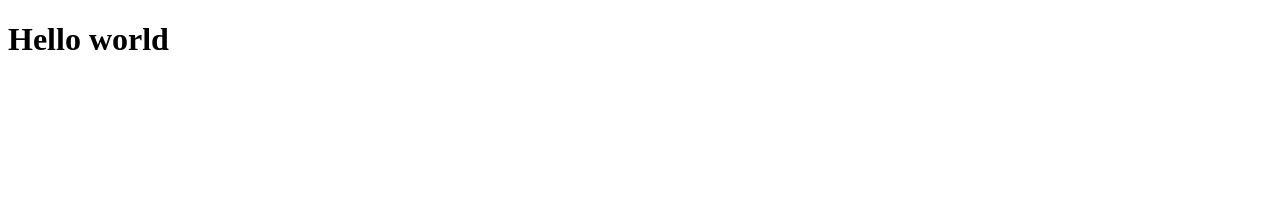
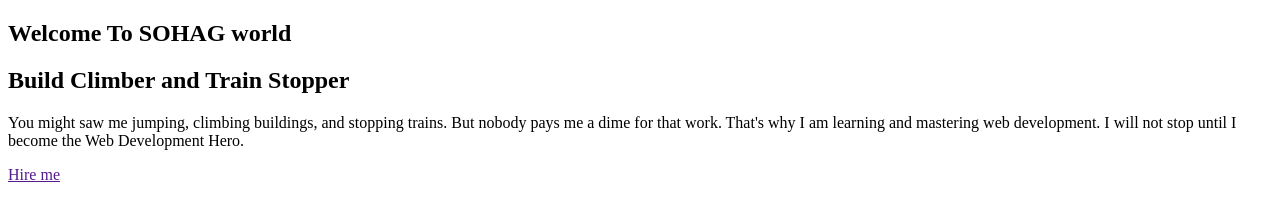
Before and after one commit to Soohhag/developer-portfolio, a plain HTML site: page index.html in a window 1280 px wide. Drawn offline with Linux system fonts and the light colour scheme.

Commit message:
top-banner

```diff
--- a/index.html
+++ b/index.html
@@ -10,7 +10,21 @@
 </head>
 
 <body>
-    <h1>Hello world</h1>
+    <section class="top-banner">
+        <div class="half-width">
+            <h1>Welcome To SOHAG world</h1>
+            <h2>Build Climber and Train Stopper</h2>
+            <p>You might saw me jumping, climbing buildings, and stopping trains. But nobody pays me a dime for that
+                work.
+                That's
+                why I
+                am learning and mastering web development. I will not stop until I become the Web Development Hero.</p>
+            <a href="">Hire me</a>
+        </div>
+        <div class="half-width">
+            <img src="" alt="">
+        </div>
+    </section>
 </body>
 
 </html>
```
